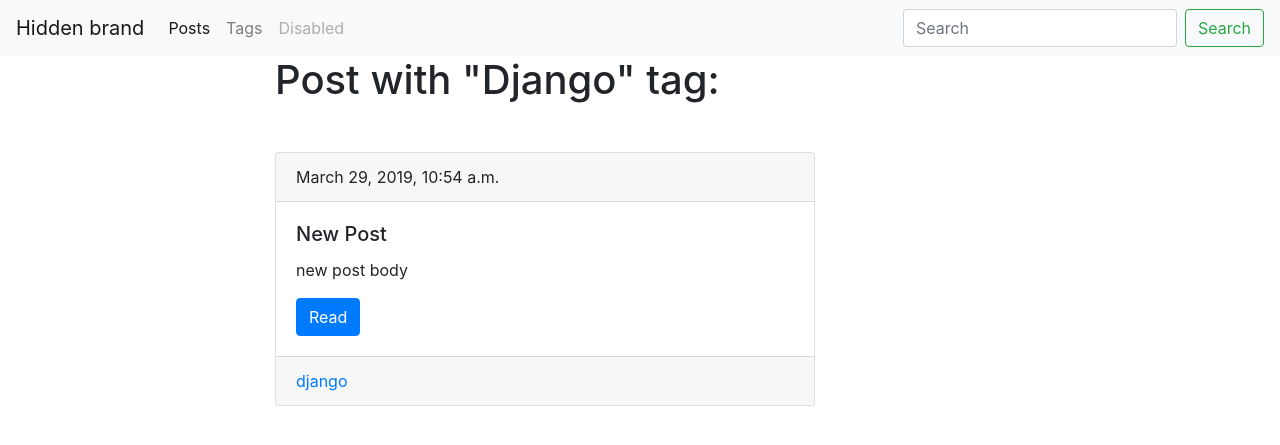
After one commit to ArtemBartenev/django_blog, a Django app: page /blog/tag/django/ in a window 1280 px wide. The commit adds this page. Shown: the top 445 px of the page. Run offline with Django 3.2, Linux system fonts and the light colour scheme; data comes from the database, SQL or seed files in the repository; both versions use the stored data as it was after the commit; some libraries are stand-ins or nearby versions.

Commit message:
add tag model, tags lists, add tag_detail.html, post_card includes

```diff
--- a/my_blog/first_blog/models.py
+++ b/my_blog/first_blog/models.py
@@ -6,6 +6,7 @@ class Post(models.Model):
     title = models.CharField(max_length=150, db_index=True)
     slug = models.SlugField(max_length=150, unique=True)
     body = models.TextField(blank=True, db_index=True)
+    tags = models.ManyToManyField('Tag', blank=True, related_name='posts')
     date_pub = models.DateTimeField(auto_now_add=True)
 
     def get_absolute_url(self):
@@ -13,3 +14,13 @@ class Post(models.Model):
 
     def __str__(self):
         return f'{self.title}'
+
+class Tag(models.Model):
+    title = models.CharField(max_length=50)
+    slug = models.SlugField(max_length=50, unique=True)
+
+    def get_absolute_url(self):
+        return reverse("tag_detail_url", kwargs={"slug": self.slug})
+
+    def __str__(self):
+        return '{}'.format(self.title)
--- /dev/null
+++ b/my_blog/first_blog/templates/first_blog/includes/post_card_template.html
@@ -0,0 +1,15 @@
+<div class="card mt-5">
+    <div class="card-header">
+        {{ post.date_pub }}
+    </div>
+    <div class="card-body">
+        <h5 class="card-title">{{ post.title }}</h5>
+        <p class="card-text">{{ post.body|truncatewords:15 }}</p>
+        <a href="{{ post.get_absolute_url }}" class="btn btn-primary">Read</a>
+    </div>
+      <div class="card-footer text-muted">
+        {% for tag in post.tags.all %}
+            <a href="{{ tag.get_absolute_url }}">{{ tag.title }}</a>
+        {% endfor %}
+        </div>
+</div>
--- /dev/null
+++ b/my_blog/first_blog/templates/first_blog/tag_detail.html
@@ -0,0 +1,13 @@
+{% extends 'first_blog/base_blog.html' %}
+
+{% block title %}
+    {{ tag.title }} - {{ block.super }}
+{% endblock  %}
+
+
+{% block content %}
+    <h1 class="mb-5">Post with "{{ tag.title|title }}" tag:</h1>
+    {% for post in tag.posts.all %}
+        {% include 'first_blog/includes/post_card_template.html' %}
+    {% endfor %}
+{% endblock  %}
--- a/my_blog/first_blog/urls.py
+++ b/my_blog/first_blog/urls.py
@@ -1,7 +1,9 @@
 from django.urls import path
-from .views import posts_list, post_detail
+from .views import posts_list, post_detail, tags_list, tag_detail
 
 urlpatterns = [
     path('', posts_list, name='posts_list_url'),
-    path('post/<str:slug>/', post_detail, name='post_detail_url')
+    path('post/<str:slug>/', post_detail, name='post_detail_url'),
+    path('tags/', tags_list, name='tags_list_url'),
+    path('tag/<str:slug>/', tag_detail, name='tag_detail_url'),
 ]
--- a/my_blog/first_blog/views.py
+++ b/my_blog/first_blog/views.py
@@ -1,5 +1,5 @@
 from django.shortcuts import render
-from .models import Post
+from .models import Post, Tag
 
 
 def posts_list(request):
@@ -9,3 +9,11 @@ def posts_list(request):
 def post_detail(request, slug):
     post = Post.objects.get(slug__iexact=slug)
     return render(request, 'first_blog/post_detail.html', context={'post': post})
+
+def tags_list(request):
+    tags = Tag.objects.all()
+    return render(request, 'first_blog/tags_list.html', context={'tags': tags})
+
+def tag_detail(request, slug):
+    tag = Tag.objects.get(slug__iexact=slug)
+    return render(request, 'first_blog/tag_detail.html', context={'tag': tag})
--- a/my_blog/templates/base.html
+++ b/my_blog/templates/base.html
@@ -22,10 +22,10 @@
             <a class="navbar-brand" href="#">Hidden brand</a>
             <ul class="navbar-nav mr-auto mt-2 mt-lg-0">
                 <li class="nav-item active">
-                    <a class="nav-link" href="{% url 'posts_list_url' %}">Blog </a>
+                    <a class="nav-link" href="{% url 'posts_list_url' %}">Posts </a>
                 </li>
                 <li class="nav-item">
-                    <a class="nav-link" href="#">Link</a>
+                    <a class="nav-link" href="{% url 'tags_list_url' %}">Tags</a>
                 </li>
                 <li class="nav-item">
                     <a class="nav-link disabled" href="#">Disabled</a>
```
Also changed, not shown: my_blog/first_blog/templates/first_blog/index.html (+1 -10 lines), my_blog/first_blog/templates/first_blog/tags_list.html (added, +14 -0 lines), my_blog/db.sqlite3, my_blog/first_blog/migrations/0003_auto_20190405_1709.py (added).
